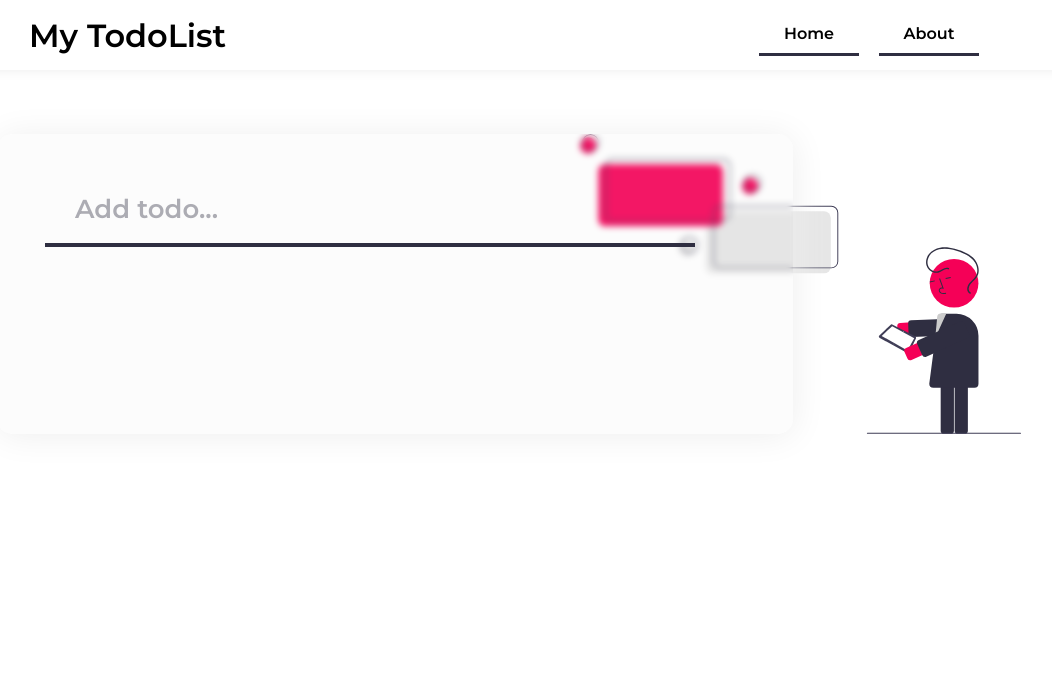
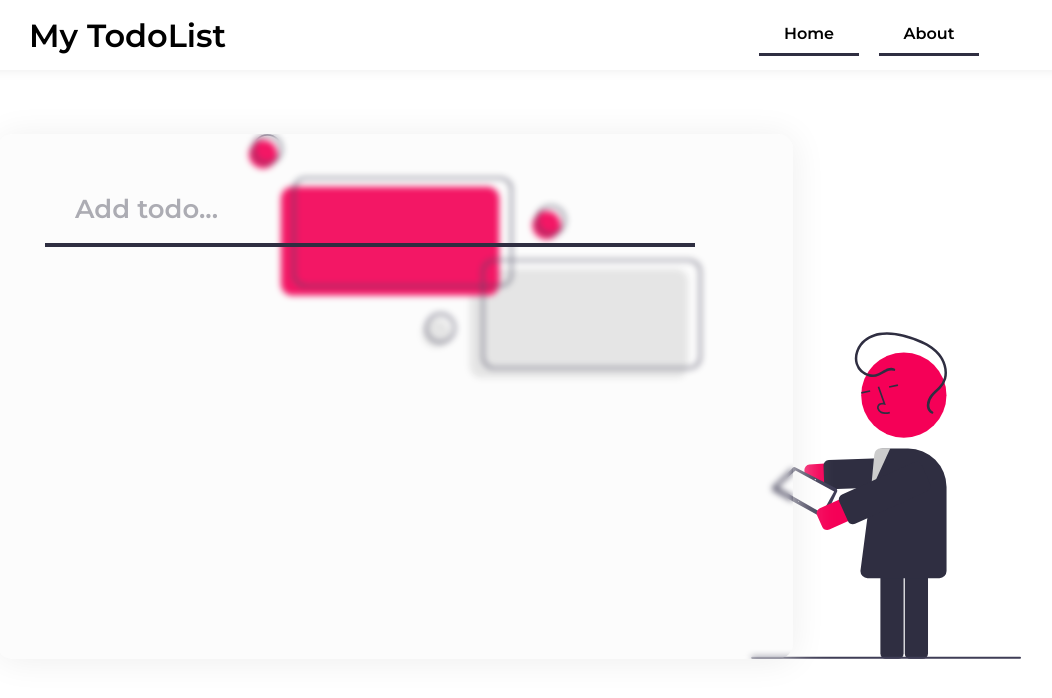
Before and after one commit to Kandy-Peter/react-todo, a React (Create React App) app: page / in a window 1280 px wide. Shown: the top 698 px of the page, without its empty margins (131-1183 px from the left). Built offline with nearby package versions, Linux system fonts and the light colour scheme.

Commit message:
update readme file

```diff
--- a/src/styles/_navigation.scss
+++ b/src/styles/_navigation.scss
@@ -19,7 +19,8 @@
             padding: 10px;
             width: 100px;
 
-            &:hover {
+            &:hover,
+            &:active {
                 background-color: #f50057;
                 border-radius: 7px;
                 color: #fff;
--- a/src/styles/todo.scss
+++ b/src/styles/todo.scss
@@ -40,6 +40,12 @@
     ul {
       margin-top: 4rem;
       width: 700px;
+      height: 300px;
+      overflow-y: scroll;
+
+      &::-webkit-scrollbar {
+        visibility: hidden;
+      }
 
       .todo-item {
         display: flex;
```
Also changed, not shown: .babelrc (added), .eslintrc.json (added), .stylelintrc.json (added), 1 other file (tests, documents, lock files or other folders).
